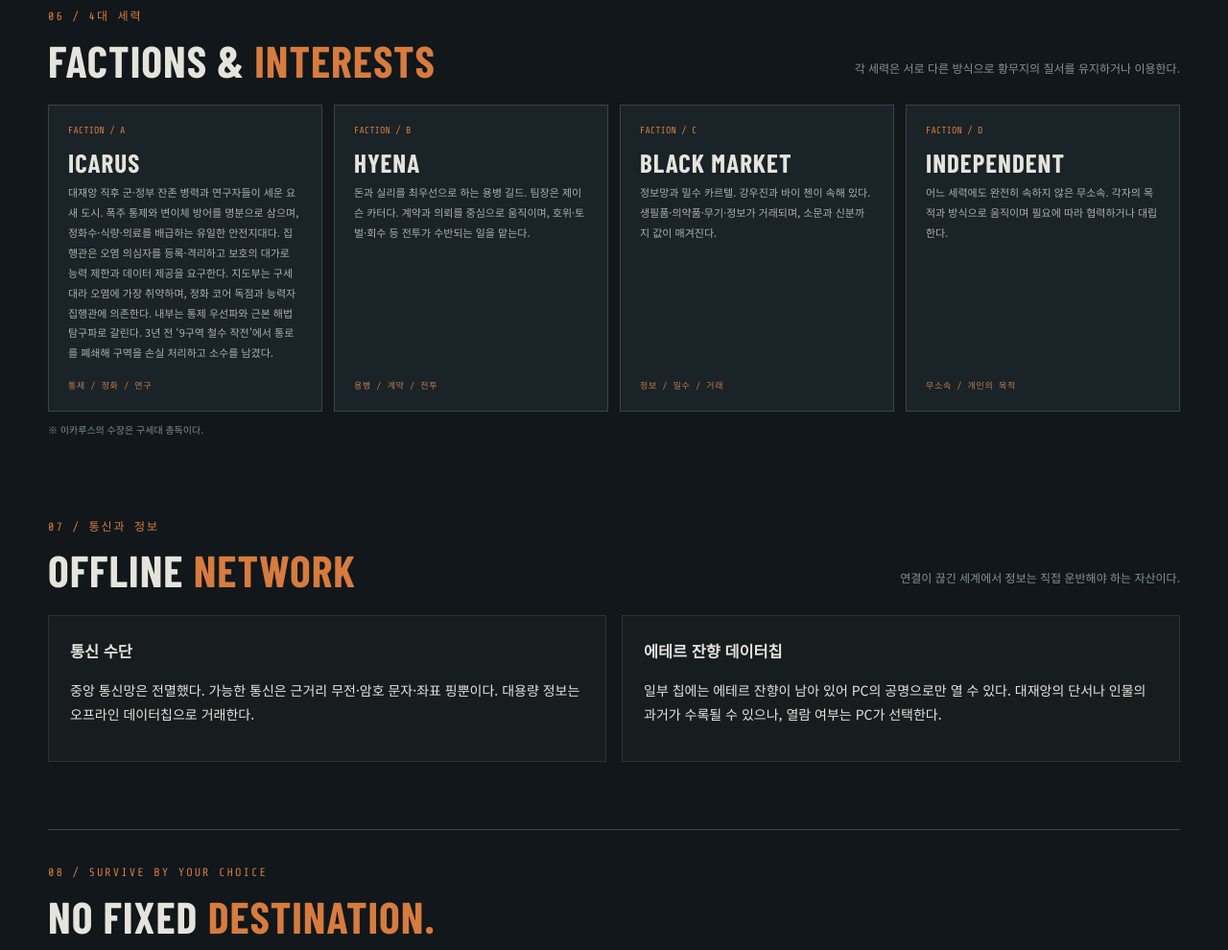
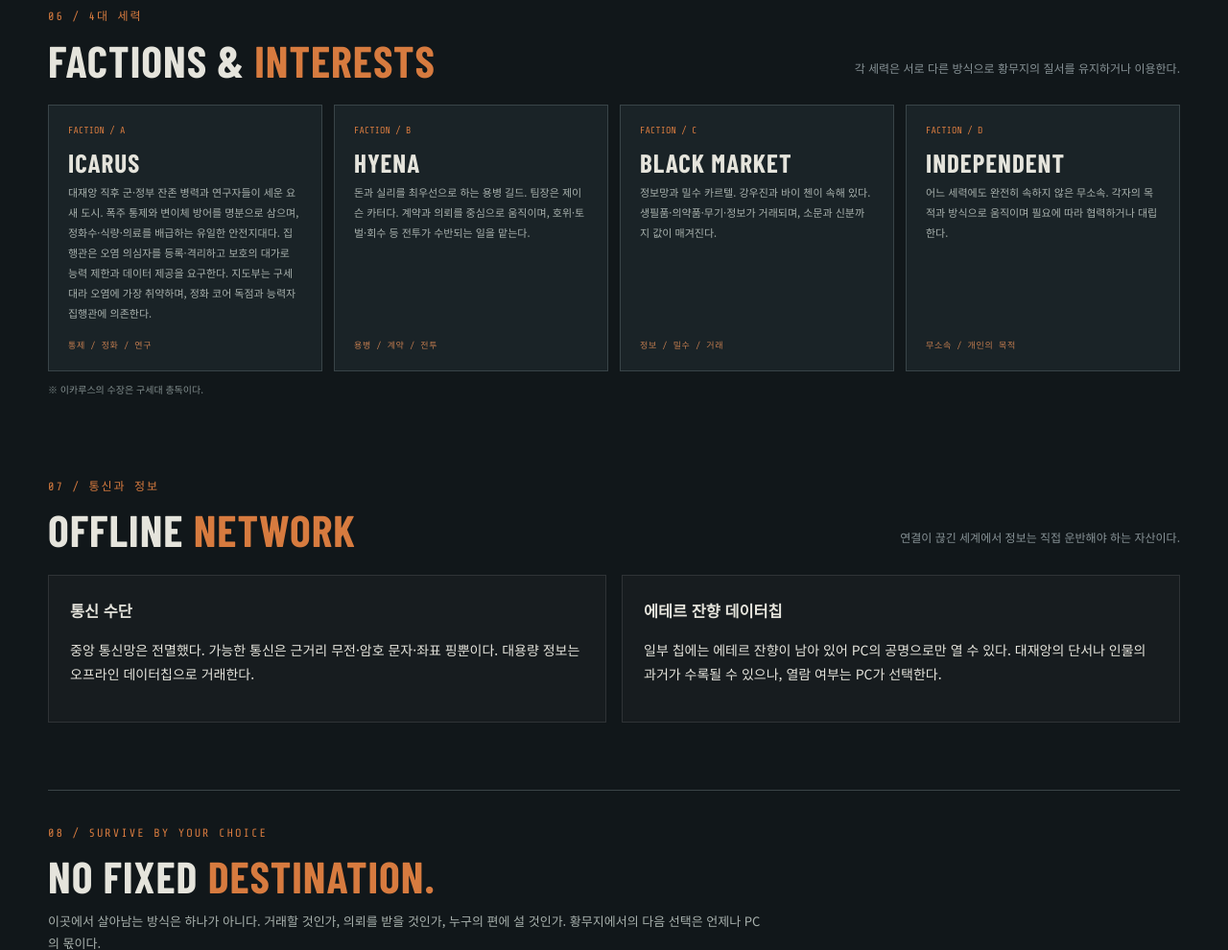
Before and after one commit to Baekl339/Arcadia-Lawless-Zone2, a plain HTML site: page world.html in a window 1280 px wide. Shown: the part 2407-3397 px from the top of the page at 96% size. Drawn offline with nearby package versions, Linux system fonts and the light colour scheme; a web font is replaced by a local one.

Commit message:
Update world.html

```diff
--- a/world.html
+++ b/world.html
@@ -16,7 +16,7 @@
 <article class="detail-panel"><span class="sub-kicker">PURIFICATION CORE</span><h3>정화 코어</h3><p>에테르를 정제한 결정체. 정화 기어의 동력원이자 오염 차단 장치이며, 무기와 차량의 연료로도 쓰인다. 생존 필수품이므로 실질적인 화폐 역할을 한다. 이카루스가 정화를 독점하며 억제제의 원료이기도 하다.</p></article>
 <article class="detail-panel"><span class="sub-kicker">ECONOMY</span><h3>황무지의 경제</h3><ul><li><b>데브리스 채굴:</b> 데이터칩·부품·금속 등 폐허에서 회수한 자원.</li><li><b>밀수:</b> 생필품·의약품·무기 등 부족한 물자의 유통.</li><li><b>억제제:</b> 암시장에서 유통되며 공짜가 아니다. 누구나 사용할 수 있고 오염을 한 단계 낮추지만 효과가 짧다. 원인이 남아 있으면 재악화하며 변이체에게는 무효다.</li></ul></article></div><div class="notice-strip"><b>ETHER STORM</b><span>에테르 폭풍은 불규칙적으로 발생하는 재해다. 폭풍이 닥치면 오염이 악화되고 이동과 거래가 제약된다. 능력 과사용·폭풍·오염 구역 노출·반복 공명은 오염을 한 단계씩 악화시킬 수 있으며, 휴식과 안정된 장소에서 회복할 수 있다.</span></div></section>
 <section class="world-section"><div class="section-title"><div><span class="section-kicker">06 / 4대 세력</span><h2>FACTIONS & <em>INTERESTS</em></h2></div><p>각 세력은 서로 다른 방식으로 황무지의 질서를 유지하거나 이용한다.</p></div><div class="faction-grid">
-<article class="faction-card"><span class="faction-code">FACTION / A</span><h3>ICARUS</h3><p>대재앙 직후 군·정부 잔존 병력과 연구자들이 세운 요새 도시. 폭주 통제와 변이체 방어를 명분으로 삼으며, 정화수·식량·의료를 배급하는 유일한 안전지대다. 집행관은 오염 의심자를 등록·격리하고 보호의 대가로 능력 제한과 데이터 제공을 요구한다. 지도부는 구세대라 오염에 가장 취약하며, 정화 코어 독점과 능력자 집행관에 의존한다. 내부는 통제 우선파와 근본 해법 탐구파로 갈린다. 3년 전 ‘9구역 철수 작전’에서 통로를 폐쇄해 구역을 손실 처리하고 소수를 남겼다.</p><small>통제 / 정화 / 연구</small></article>
+<article class="faction-card"><span class="faction-code">FACTION / A</span><h3>ICARUS</h3><p>대재앙 직후 군·정부 잔존 병력과 연구자들이 세운 요새 도시. 폭주 통제와 변이체 방어를 명분으로 삼으며, 정화수·식량·의료를 배급하는 유일한 안전지대다. 집행관은 오염 의심자를 등록·격리하고 보호의 대가로 능력 제한과 데이터 제공을 요구한다. 지도부는 구세대라 오염에 가장 취약하며, 정화 코어 독점과 능력자 집행관에 의존한다.</p><small>통제 / 정화 / 연구</small></article>
 <article class="faction-card"><span class="faction-code">FACTION / B</span><h3>HYENA</h3><p>돈과 실리를 최우선으로 하는 용병 길드. 팀장은 제이슨 카터다. 계약과 의뢰를 중심으로 움직이며, 호위·토벌·회수 등 전투가 수반되는 일을 맡는다.</p><small>용병 / 계약 / 전투</small></article>
 <article class="faction-card"><span class="faction-code">FACTION / C</span><h3>BLACK MARKET</h3><p>정보망과 밀수 카르텔. 강우진과 바이 첸이 속해 있다. 생필품·의약품·무기·정보가 거래되며, 소문과 신분까지 값이 매겨진다.</p><small>정보 / 밀수 / 거래</small></article>
 <article class="faction-card"><span class="faction-code">FACTION / D</span><h3>INDEPENDENT</h3><p>어느 세력에도 완전히 속하지 않은 무소속. 각자의 목적과 방식으로 움직이며 필요에 따라 협력하거나 대립한다.</p><small>무소속 / 개인의 목적</small></article></div><p class="fine-print">※ 이카루스의 수장은 구세대 총독이다.</p></section>
```
